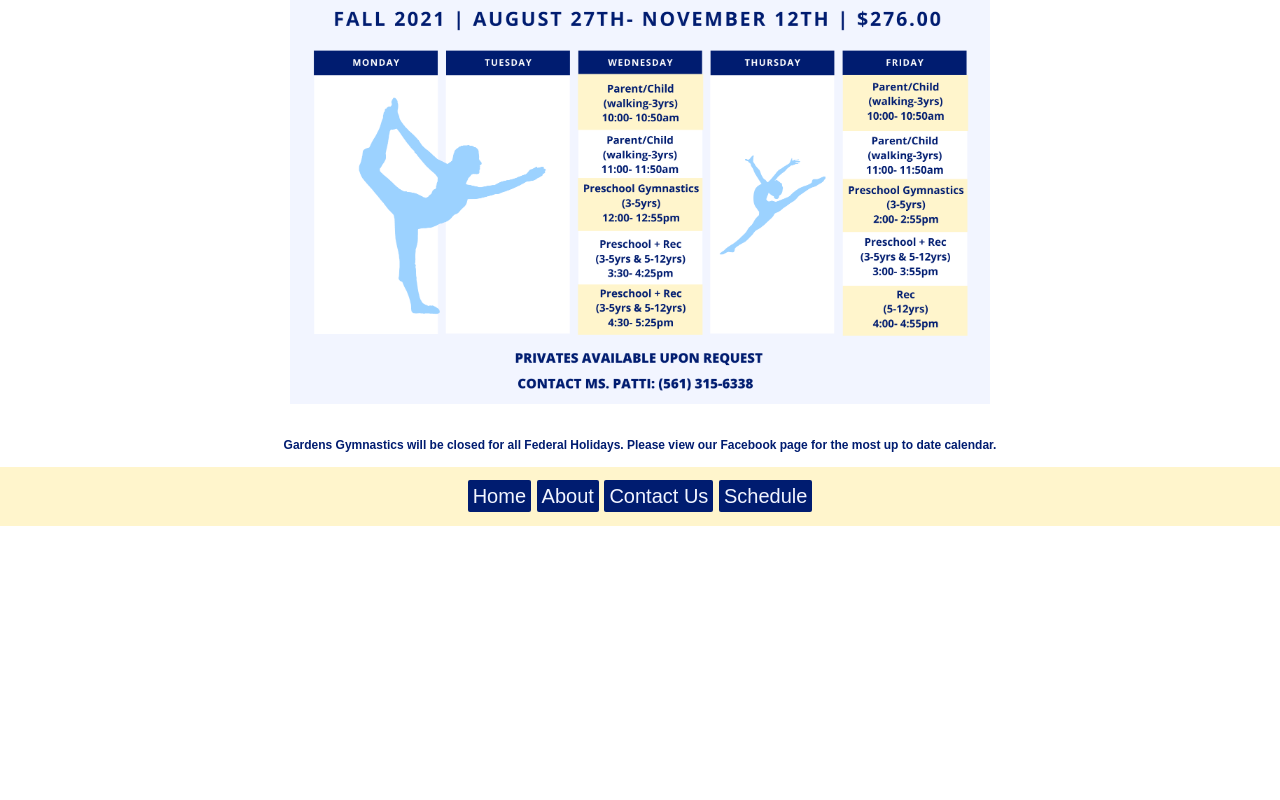
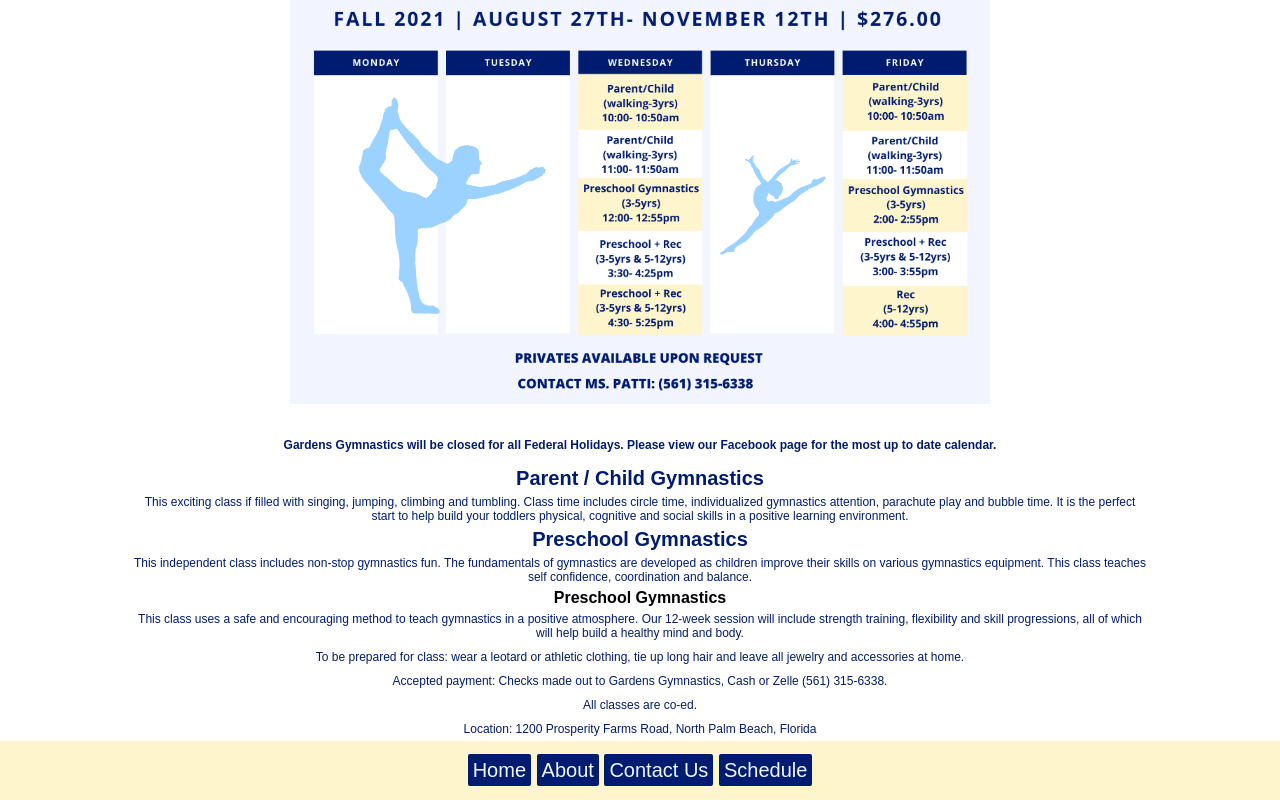
Before and after one commit to ktwall/project3, a plain HTML site: page schedule.html in a window 1280 px wide. Shown: the part 414-1214 px from the top of the page. Before the commit the page ends 940 px from the top, so only its background shows below. Drawn offline with Linux system fonts and the light colour scheme; a web font is replaced by a local one.

Commit message:
schedule updates

```diff
--- a/schedule.html
+++ b/schedule.html
@@ -13,6 +13,8 @@
     </script>
 
     <meta charset="utf-8">
+    <meta name="keywords" content="gymnastics preschool children strength gym kids sports fitness instruction" />
+    <meta name="description" content="Excellence in Children's Fitness!" />
     <title>Gardens Gymnastics</title>
 
     <link href="css/styles.css" rel="stylesheet" type="text/css" >
@@ -51,6 +53,30 @@
         <div class="schedule-blurb">
           <p>Gardens Gymnastics will be closed for all Federal Holidays. Please view our Facebook page for the most up to date calendar.</p>
         </div>
+
+        <div class="class-descriptions1">
+          <h2>Parent / Child Gymnastics</h2>
+          <p>This exciting class if filled with singing, jumping, climbing and tumbling. Class time includes circle time, individualized gymnastics attention, parachute play and bubble time. It is the perfect start to help build your toddlers physical, cognitive and social skills in a positive learning environment.</p>
+        </div>
+
+        <div class="class-descriptions2">
+          <h3>Preschool Gymnastics</h3>
+          <p>This independent class includes non-stop gymnastics fun. The fundamentals of gymnastics are developed as children improve their skills on various gymnastics equipment. This class teaches self confidence, coordination and balance.</p>
+        </div>
+
+        <div class="class-descriptions3">
+          <h4>Preschool Gymnastics</h4>
+          <p>This class uses a safe and encouraging method to teach gymnastics in a positive atmosphere. Our 12-week session will include strength training, flexibility and skill progressions, all of which will help build a healthy mind and body.</p>
+        </div>
+
+        <div class="class-prep">
+          <p>To be prepared for class: wear a leotard or athletic clothing, tie up long hair and leave all jewelry and accessories at home.</p>
+          <p>Accepted payment: Checks made out to Gardens Gymnastics, Cash or Zelle (561) 315-6338.</p>
+          <p>All classes are co-ed.</p>
+          <p>Location: 1200 Prosperity Farms Road, North Palm Beach, Florida</p>
+
+        </div>
+
       </div>
     </main>
 
```
Also changed, not shown: about.html (+2 -0 lines), contact.html (+2 -0 lines), index.html (+3 -0 lines).
